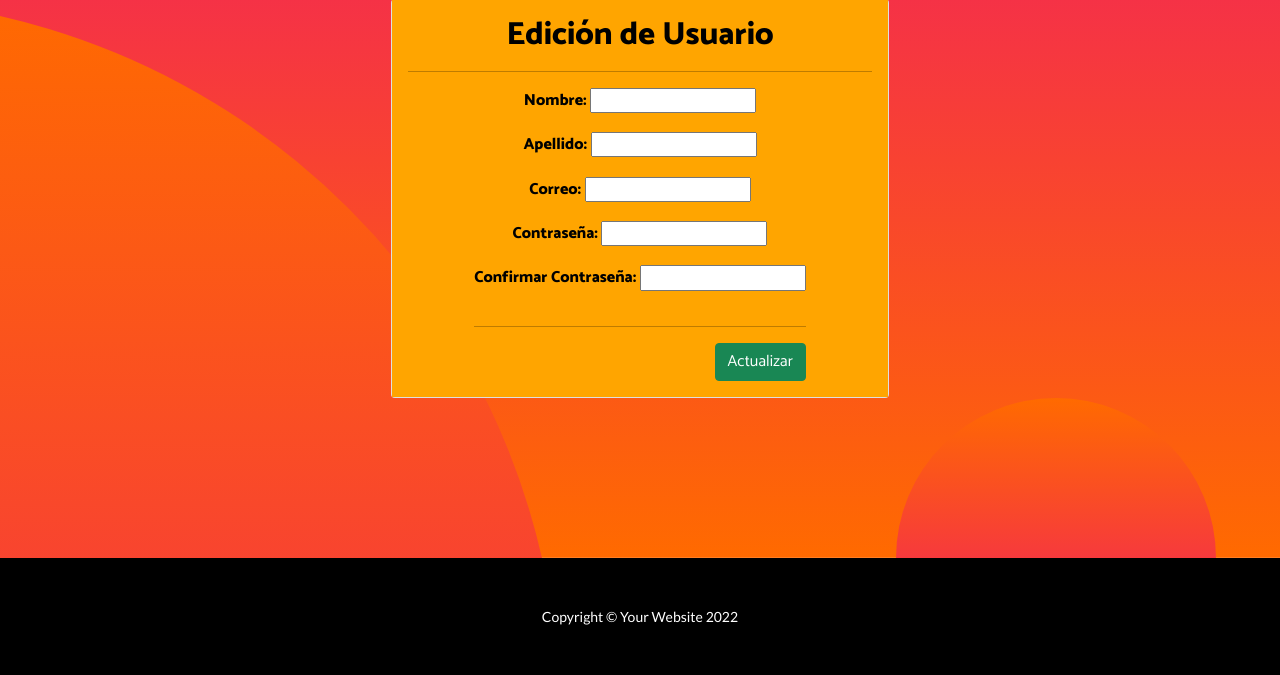
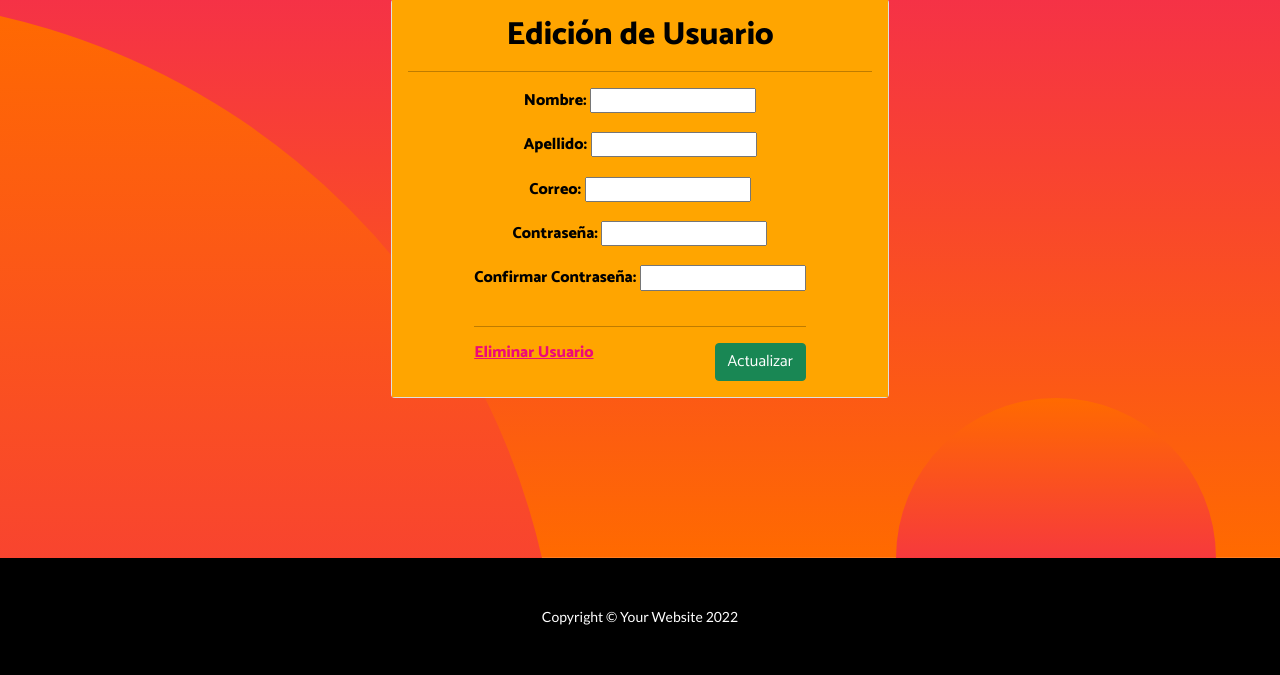
Before and after one commit to cemirp8/BlogLiderappF, a Django app: page /usuarios/edicion_usuario/ in a window 1280 px wide. Shown: the part 406-1081 px from the top of the page. Run offline with Django 4.2, Linux system fonts and the light colour scheme; a user stored in the database is signed in; some libraries are stand-ins or nearby versions.

Commit message:
CRUD USERS

```diff
--- a/BlogLiderar/templates/Registration/edicion_usuario.html
+++ b/BlogLiderar/templates/Registration/edicion_usuario.html
@@ -22,6 +22,7 @@
                         <label for="id_password1">Contraseña: {{ form.password1 }} <br><br>
                         <label for="id_password2">Confirmar Contraseña: {{ form.password2 }} <br><br>
                         <hr>
+                        <a href="{% url 'eliminacion_usuario' user.username %}" style="float:left">Eliminar Usuario</a>
                         <input type="submit" value="Actualizar" class="btn btn-success" style="float:right; font-size:100%">
                     </form>
                 </div>
--- a/Usuarios/forms.py
+++ b/Usuarios/forms.py
@@ -19,8 +19,8 @@ class UserEditForm(UserCreationForm):
     first_name = forms.CharField(max_length=50)
     last_name=forms.CharField(max_length=50)
     email = forms.EmailField(required=True)
-    password1: forms.CharField(label="Contraseña", widget=forms.PasswordInput, help_text=None)
-    password2: forms.CharField(label="Confirma la contraseña", widget=forms.PasswordInput, help_text=None)
+    password1: forms.CharField(label="Contraseña", widget=forms.PasswordInput, help_text=None, required=False)
+    password2: forms.CharField(label="Confirma la contraseña", widget=forms.PasswordInput, help_text=None, required=False)
 
     class Meta:
         model = User
--- a/Usuarios/urls.py
+++ b/Usuarios/urls.py
@@ -8,5 +8,6 @@ urlpatterns = [
     path('register_request/', views.register_request, name='register_request'),
     path('logout/', LogoutView.as_view(template_name='Registration/logout.html'), name='logout'),
     path('edicion_usuario/', views.edicion_usuario, name='edicion_usuario'),
+    path('eliminacion_usuario/<username>', views.eliminacion_usuario, name='eliminacion_usuario'),
 
 ]
--- a/Usuarios/views.py
+++ b/Usuarios/views.py
@@ -66,3 +66,11 @@ def edicion_usuario(request):
     else:
         formulario = UserEditForm(instance=usuario)
     return render(request, "Registration/edicion_usuario.html", {'form':formulario, 'usuario':usuario.username})
+
+@login_required
+def eliminacion_usuario(request, username):
+        usuario= User.objects.get(username=username)
+        usuario.delete()
+        mensaje = 'Usuario borrado exitosamente. Esperamos volverte a ver pronto!'
+        logout(request)
+        return render(request, "Base/inicio.html", {'mensaje':mensaje})
```
Also changed, not shown: db.sqlite3.
